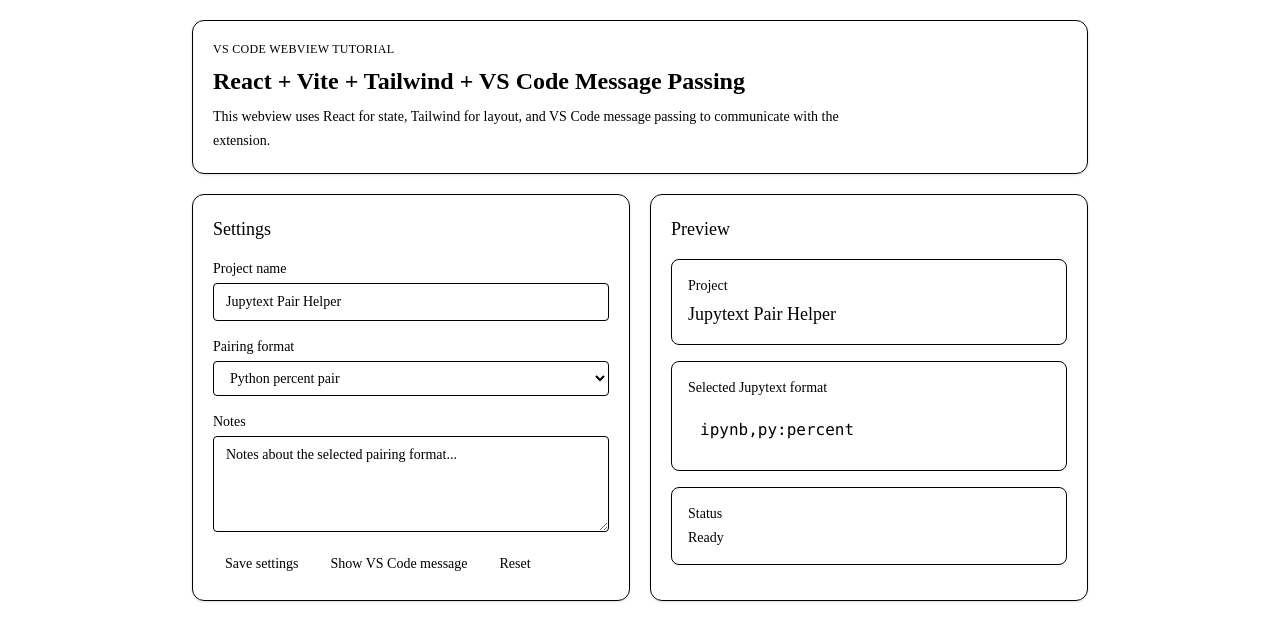
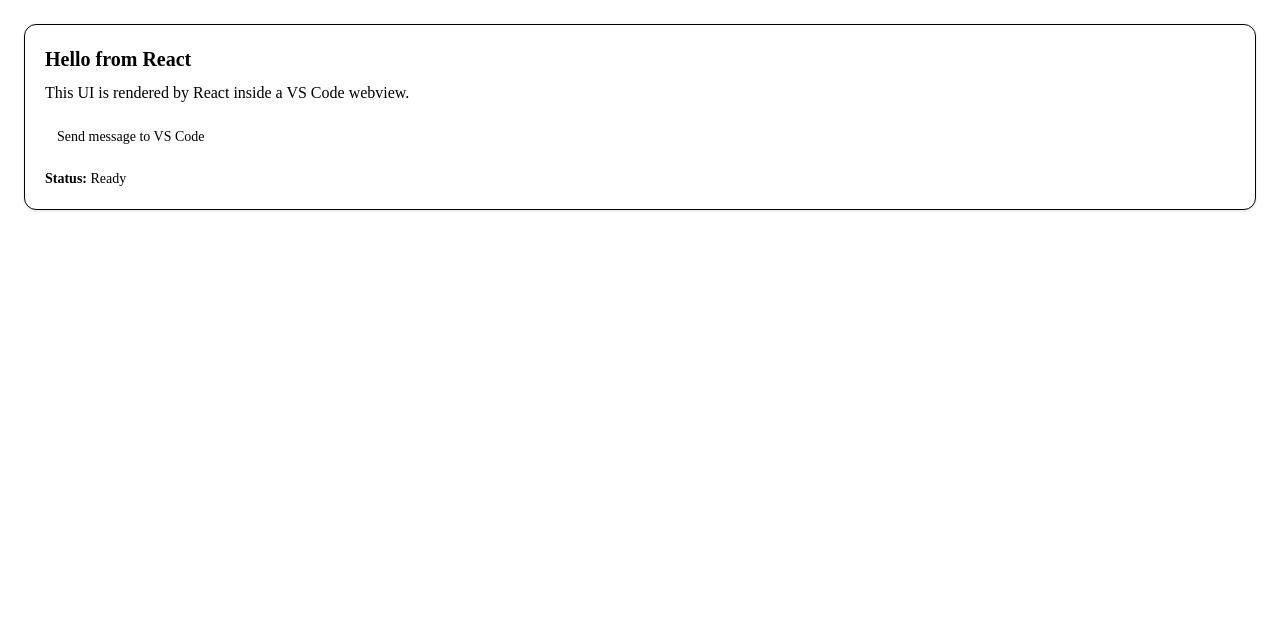
Before and after one commit to moyarich/react-webview-vite-template-1, a React (Vite) app in the folder webview-ui/: page / in a window 1280 px wide. Shown: the top 640 px of the page. Built offline with nearby package versions, Linux system fonts and the light colour scheme.

Commit message:
feat: simplify separate webview-ui tutorial scaffold

```diff
--- a/webview-ui/src/App.tsx
+++ b/webview-ui/src/App.tsx
@@ -1,68 +1,21 @@
 import { useEffect, useState } from "react";
-import {
-  VSCodeButton,
-  VSCodeCard,
-  VSCodeSecondaryButton,
-  VSCodeTextArea,
-  VSCodeTextField,
-} from "./components/vscode-ui";
-import { getVsCodeState, postMessage, setVsCodeState } from "./api/vscode-api";
+import { postMessage } from "./api/vscode-api";
+import { VSCodeButton, VSCodeCard } from "./components/vscode-ui";
 
-type AppState = {
-  projectName: string;
-  format: string;
-  notes: string;
+type ExtensionMessage = {
+  type: "messageShown";
+  message: string;
 };
 
-type ExtensionMessage =
-  | {
-      type: "settingsSaved";
-      payload: {
-        savedAt: string;
-      };
-    }
-  | {
-      type: "fromExtension";
-      payload: {
-        message: string;
-      };
-    };
-
-const defaultState: AppState = {
-  projectName: "Jupytext Pair Helper",
-  format: "ipynb,py:percent",
-  notes: "",
-};
-
-function App() {
-  const savedState = getVsCodeState<AppState>();
-
-  const [projectName, setProjectName] = useState(
-    savedState?.projectName ?? defaultState.projectName,
-  );
-  const [format, setFormat] = useState(
-    savedState?.format ?? defaultState.format,
-  );
-  const [notes, setNotes] = useState(savedState?.notes ?? defaultState.notes);
+export default function App() {
   const [status, setStatus] = useState("Ready");
 
   useEffect(() => {
-    setVsCodeState({ projectName, format, notes });
-  }, [projectName, format, notes]);
-
-  useEffect(() => {
-    function handleMessage(event: MessageEvent<ExtensionMessage>) {
-      const message = event.data;
-
-      switch (message.type) {
-        case "settingsSaved":
-          setStatus(`Settings saved at ${message.payload.savedAt}`);
-          break;
-        case "fromExtension":
-          setStatus(message.payload.message);
-          break;
+    const handleMessage = (event: MessageEvent<ExtensionMessage>) => {
+      if (event.data.type === "messageShown") {
+        setStatus(event.data.message);
       }
-    }
+    };
 
     window.addEventListener("message", handleMessage);
 
@@ -71,138 +24,31 @@ function App() {
     };
   }, []);
 
-  function saveSettings() {
-    postMessage({
-      type: "saveSettings",
-      payload: {
-        projectName,
-        format,
-        notes,
-      },
-    });
-  }
+  return (
+    <main className="p-6">
+      <VSCodeCard>
+        <h1 className="text-xl font-semibold">Hello from React</h1>
 
-  function showInfoMessage() {
-    postMessage({
-      type: "showInfo",
-      payload: {
-        message: `Current project: ${projectName}`,
-      },
-    });
-  }
+        <p className="mt-2 text-[var(--vscode-descriptionForeground)]">
+          This UI is rendered by React inside a VS Code webview.
+        </p>
 
-  function resetSettings() {
-    setProjectName(defaultState.projectName);
-    setFormat(defaultState.format);
-    setNotes(defaultState.notes);
-    setStatus(
-      "Reset locally. Click Save settings to send the update to VS Code.",
-    );
-  }
+        <VSCodeButton
+          className="mt-4"
+          onClick={() =>
+            postMessage({
+              type: "showMessage",
+              message: "Hello from the React webview!",
+            })
+          }
+        >
+          Send message to VS Code
+        </VSCodeButton>
 
-  return (
-    <main className="min-h-screen p-5">
-      <section className="mx-auto grid max-w-4xl gap-5">
-        <VSCodeCard>
-          <p className="text-xs uppercase tracking-wide text-[var(--vscode-descriptionForeground)]">
-            VS Code Webview Tutorial
-          </p>
-          <h1 className="mt-2 text-2xl font-semibold text-[var(--vscode-foreground)]">
-            React + Vite + Tailwind + VS Code Message Passing
-          </h1>
-          <p className="mt-2 max-w-2xl text-sm leading-6 text-[var(--vscode-descriptionForeground)]">
-            This webview uses React for state, Tailwind for layout, and VS Code
-            message passing to communicate with the extension.
-          </p>
-        </VSCodeCard>
-
-        <div className="grid gap-5 md:grid-cols-2">
-          <VSCodeCard>
-            <h2 className="text-lg font-medium">Settings</h2>
-            <div className="mt-4 grid gap-4">
-              <label className="grid gap-1 text-sm">
-                <span className="text-[var(--vscode-descriptionForeground)]">
-                  Project name
-                </span>
-                <VSCodeTextField
-                  value={projectName}
-                  onChange={(event) => setProjectName(event.target.value)}
-                />
-              </label>
-
-              <label className="grid gap-1 text-sm">
-                <span className="text-[var(--vscode-descriptionForeground)]">
-                  Pairing format
-                </span>
-                <select
-                  value={format}
-                  onChange={(event) => setFormat(event.target.value)}
-                  className="w-full rounded border border-[var(--vscode-dropdown-border)] bg-[var(--vscode-dropdown-background)] px-3 py-2 text-sm text-[var(--vscode-dropdown-foreground)] focus:outline focus:outline-1 focus:outline-[var(--vscode-focusBorder)]"
-                >
-                  <option value="ipynb,py:percent">Python percent pair</option>
-                  <option value="ipynb,md:myst">Markdown MyST pair</option>
-                  <option value="ipynb,md,pct.py:percent">
-                    Notebook + Markdown + percent script
-                  </option>
-                </select>
-              </label>
-
-              <label className="grid gap-1 text-sm">
-                <span className="text-[var(--vscode-descriptionForeground)]">
-                  Notes
-                </span>
-                <VSCodeTextArea
-                  value={notes}
-                  onChange={(event) => setNotes(event.target.value)}
-                  placeholder="Notes about the selected pairing format..."
-                />
-              </label>
-
-              <div className="flex flex-wrap gap-2">
-                <VSCodeButton onClick={saveSettings}>
-                  Save settings
-                </VSCodeButton>
-                <VSCodeButton onClick={showInfoMessage}>
-                  Show VS Code message
-                </VSCodeButton>
-                <VSCodeSecondaryButton onClick={resetSettings}>
-                  Reset
-                </VSCodeSecondaryButton>
-              </div>
-            </div>
-          </VSCodeCard>
-
-          <VSCodeCard>
-            <h2 className="text-lg font-medium">Preview</h2>
-            <div className="mt-4 grid gap-4">
-              <div className="rounded-lg border border-[var(--vscode-panel-border)] p-4">
-                <p className="text-sm text-[var(--vscode-descriptionForeground)]">
-                  Project
-                </p>
-                <h3 className="mt-1 text-lg font-medium">{projectName}</h3>
-              </div>
-
-              <div className="rounded-lg border border-[var(--vscode-panel-border)] p-4">
-                <p className="text-sm text-[var(--vscode-descriptionForeground)]">
-                  Selected Jupytext format
-                </p>
-                <code className="mt-2 block rounded bg-[var(--vscode-textCodeBlock-background)] p-3">
-                  {format}
-                </code>
-              </div>
-
-              <div className="rounded-lg border border-[var(--vscode-panel-border)] p-4">
-                <p className="text-sm text-[var(--vscode-descriptionForeground)]">
-                  Status
-                </p>
-                <p className="mt-1 text-sm">{status}</p>
-              </div>
-            </div>
-          </VSCodeCard>
-        </div>
-      </section>
+        <p className="mt-4 text-sm">
+          <strong>Status:</strong> {status}
+        </p>
+      </VSCodeCard>
     </main>
   );
 }
-
-export default App;
```
